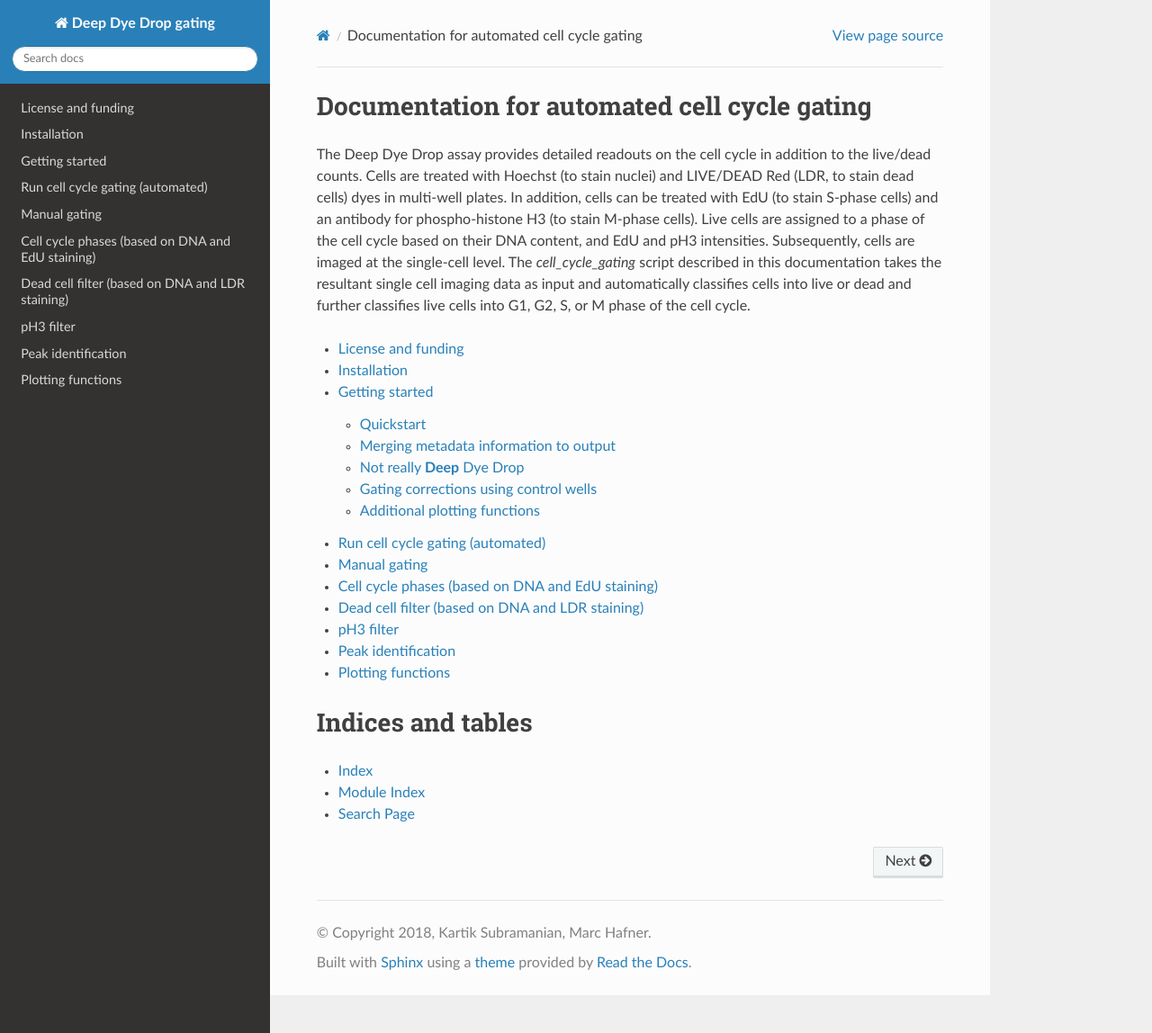
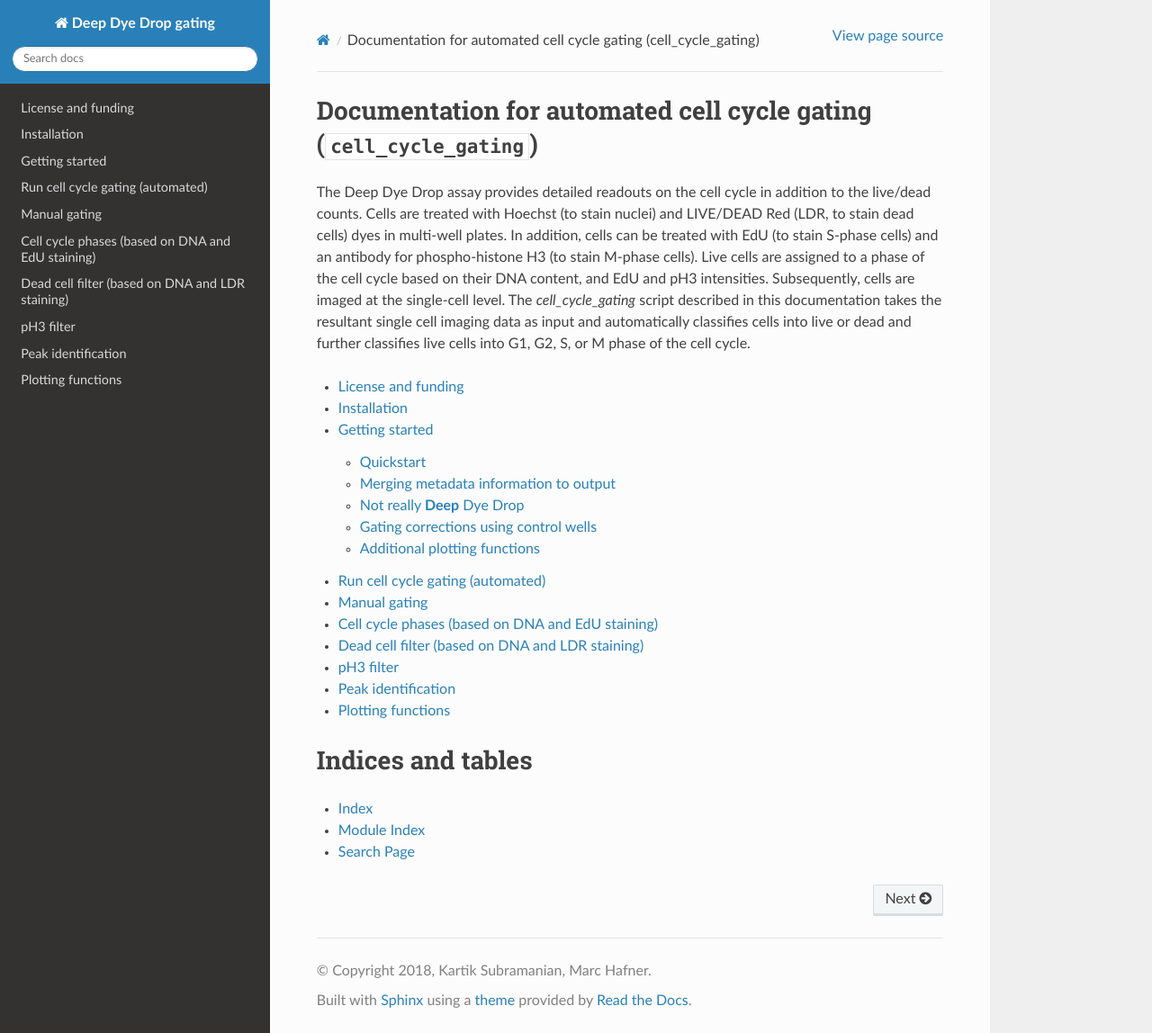
Before and after one commit to datarail/DrugResponse, a Sphinx documentation site: the page built from python/docs/index.rst, in a window 1280 px wide and 1148 px high. Shown: the whole window at 90% size. Built offline with Sphinx 7.4.7 and the Read the Docs theme 2.0.0, drawn with Linux system fonts in a browser that asks for light colours.

Commit message:
add :py:mod

```diff
--- a/python/docs/index.rst
+++ b/python/docs/index.rst
@@ -3,8 +3,8 @@
    You can adapt this file completely to your liking, but it should at least
    contain the root `toctree` directive.
 
-Documentation for automated cell cycle gating
-=============================================
+Documentation for automated cell cycle gating (:py:mod:`cell_cycle_gating`)
+===========================================================================
 
 The Deep Dye Drop assay provides detailed readouts on the cell cycle in addition to the live/dead counts.
 Cells are treated with Hoechst (to stain nuclei) and LIVE/DEAD Red (LDR, to stain dead cells) dyes in multi-well plates.
```
